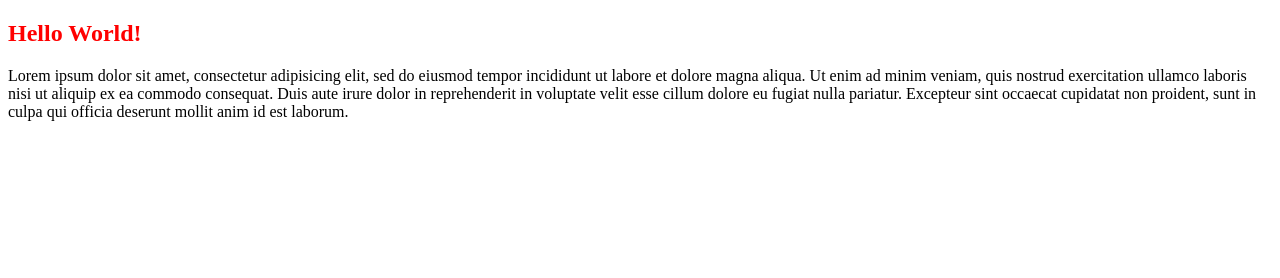
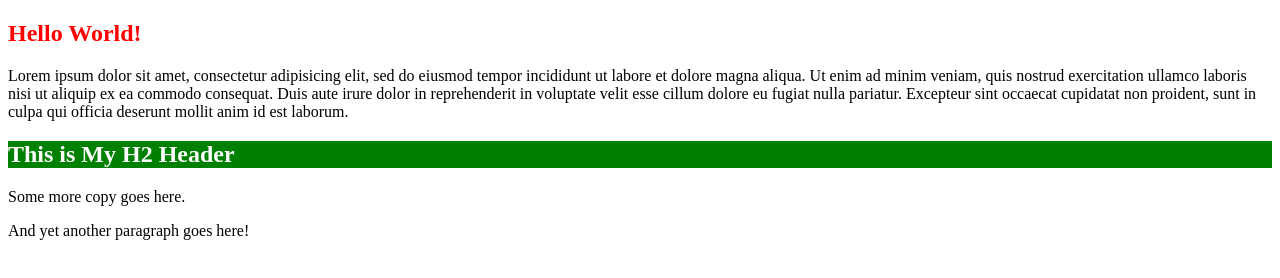
Before and after one commit to zac-heisey/git-exercise, a plain HTML site: page index.html in a window 1280 px wide. Drawn offline with Linux system fonts and the light colour scheme.

Commit message:
made edits to feature1 branch

```diff
--- a/assets/css/main.css
+++ b/assets/css/main.css
@@ -1,3 +1,8 @@
 h1 {
   color: red;
 }
+
+h2 {
+  background-color: green;
+  color: white;
+}
--- a/assets/js/main.js
+++ b/assets/js/main.js
@@ -3,3 +3,11 @@ function sayHello() {
 }
 
 sayHello();
+
+let name = 'Zac';
+
+function sayMyName(name) {
+  console.log('Oh Hello ' + name);
+}
+
+sayMyName(name);
--- a/index.html
+++ b/index.html
@@ -11,6 +11,11 @@
       <h1>Hello World!</h1>
       <p>Lorem ipsum dolor sit amet, consectetur adipisicing elit, sed do eiusmod tempor incididunt ut labore et dolore magna aliqua. Ut enim ad minim veniam, quis nostrud exercitation ullamco laboris nisi ut aliquip ex ea commodo consequat. Duis aute irure dolor in reprehenderit in voluptate velit esse cillum dolore eu fugiat nulla pariatur. Excepteur sint occaecat cupidatat non proident, sunt in culpa qui officia deserunt mollit anim id est laborum.</p>
     </section>
+    <section>
+      <h2>This is My H2 Header</h2>
+      <p>Some more copy goes here.</p>
+      <p>And yet another paragraph goes here!</p>
+    </section>
     <script src="./assets/js/main.js" charset="utf-8"></script>
   </body>
 </html>
```
